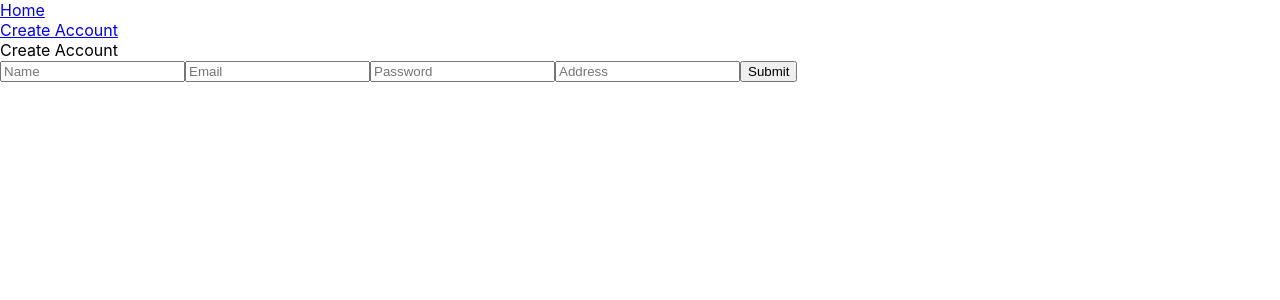
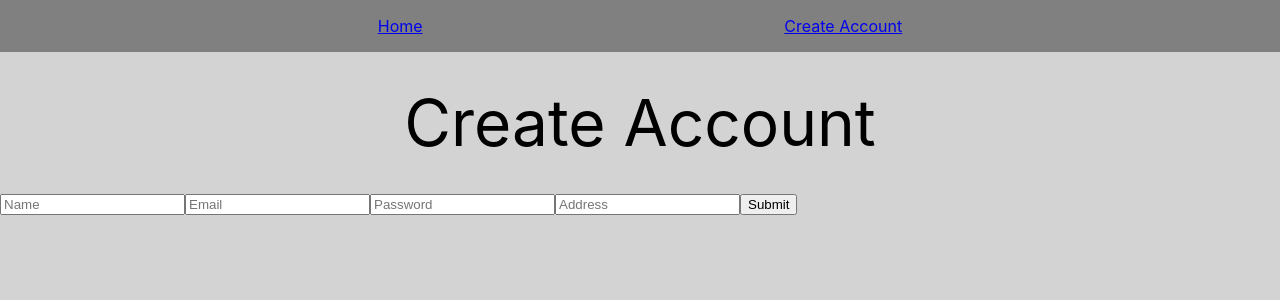
Before and after one commit to cw417/CPS406-project, a React (Create React App) app in the folder client/: page /create in a window 1280 px wide. Shown: the top 300 px of the page. Built offline with nearby package versions, Linux system fonts and the light colour scheme; the HTML template or start-up script is replaced by a standard one.

Commit message:
Create admin page; homepage login functional

```diff
--- a/client/src/App.css
+++ b/client/src/App.css
@@ -1,38 +1,26 @@
-.App {
-  text-align: center;
+html, body {
+  background-color: lightgrey;
+  margin: 0;
 }
 
-.App-logo {
-  height: 40vmin;
-  pointer-events: none;
+/* Utility Classes */
+
+.title {
+  font-size: 4rem;
+  text-align: center;
+  margin-bottom: 2rem;
 }
 
-@media (prefers-reduced-motion: no-preference) {
-  .App-logo {
-    animation: App-logo-spin infinite 20s linear;
-  }
+.f2 {
+  font-size: 2rem;
 }
 
-.App-header {
-  background-color: #282c34;
-  min-height: 100vh;
+/* Navbar */
+.nav {
   display: flex;
-  flex-direction: column;
-  align-items: center;
-  justify-content: center;
-  font-size: calc(10px + 2vmin);
-  color: white;
+  flex-direction: row;
+  justify-content: space-evenly;
+  background-color: grey;
+  padding: 1rem;
+  margin-bottom: 2rem;
 }
-
-.App-link {
-  color: #61dafb;
-}
-
-@keyframes App-logo-spin {
-  from {
-    transform: rotate(0deg);
-  }
-  to {
-    transform: rotate(360deg);
-  }
-}
--- a/client/src/App.js
+++ b/client/src/App.js
@@ -1,9 +1,9 @@
 import { Route, Routes } from 'react-router-dom';
 import Homepage from './views/Homepage';
 import CreateUser from './views/CreateUser';
-import Navbar from './components/Navbar';
+import CustomerPage from './views/CustomerPage';
+import AdminPage from './views/AdminPage';
 import './App.css';
-import CustomerPage from './views/CustomerPage';
 
 export default function App() {
   return (
@@ -12,6 +12,7 @@ export default function App() {
         <Route exact path='/' element={<Homepage />} />
         <Route path='/create' element={<CreateUser />} />
         <Route path='/customerPage' element={<CustomerPage />} />
+        <Route path='/admin' element={<AdminPage />} />
       </Routes>
     </div>
   );
--- a/client/src/components/CustomerList.js
+++ b/client/src/components/CustomerList.js
@@ -1,5 +1,3 @@
-import React, { useState, useEffect } from 'react'
-
 export default function CustomerList({ customers }) {
 
   function renderCustomerList() {
--- /dev/null
+++ b/client/src/views/AdminPage.js
@@ -0,0 +1,17 @@
+import Navbar from '../components/Navbar'
+import CustomerList from '../components/CustomerList'
+import { useLocation } from 'react-router-dom';
+
+export default function AdminPage() {
+
+  const location = useLocation();
+  const customers = location.state.customers;
+
+  return (
+    <div>
+      <Navbar />
+      <div className='title'>Admin</div>
+      <CustomerList customers={customers}/>
+    </div>
+  )
+}
--- a/client/src/views/CreateUser.js
+++ b/client/src/views/CreateUser.js
@@ -1,4 +1,4 @@
-import React, { useRef } from 'react'
+import { useRef } from 'react'
 import { useNavigate } from 'react-router';
 import Navbar from '../components/Navbar';
 
--- a/client/src/views/CustomerPage.js
+++ b/client/src/views/CustomerPage.js
@@ -1,4 +1,5 @@
-import { useLocation } from "react-router-dom";
+import { useLocation } from 'react-router-dom';
+import Navbar from '../components/Navbar';
 
 export default function CustomerPage({}) {
 
@@ -8,9 +9,12 @@ export default function CustomerPage({}) {
 
   return (
     <div>
-      <div>Accounts</div>
+      <Navbar />
+      <div className='title'>{customer.name}</div>
       <div>
-        {customer.name}
+        <div className='f2'>Accounts</div>
+        <div>Chequing: {customer.accounts.chequing}</div>
+        <div>Savings: {customer.accounts.savings}</div>
       </div>
     </div>
   )
--- a/client/src/views/Homepage.js
+++ b/client/src/views/Homepage.js
@@ -18,6 +18,8 @@ import { useNavigate } from "react-router-dom";
 //}
 
 export default function Homepage() {
+
+  const ADMIN_PASSWORD = 'adminpw'
 
   const emailRef = useRef();
   const passwordRef = useRef();
@@ -46,14 +48,18 @@ export default function Homepage() {
     const email = emailRef.current.value;
     const password = passwordRef.current.value;
     // check given credentials
-    if (customers.map(customer => customer.email).includes(email)) { // check for matching email
-      const foundCustomer = customers.filter(customer => customer.email == email).at(0);
-      if (foundCustomer.password == password) { // check for matching password
-        navigate('/customerPage', {state: {customer: foundCustomer}});
+    if (email == 'admin' && password == ADMIN_PASSWORD) { // if user is admin
+      navigate('/admin', {state: {customers: customers}});
+    }
+    else {
+      if (customers.map(customer => customer.email).includes(email)) { // check for matching email
+        const foundCustomer = customers.filter(customer => customer.email == email).at(0);
+        if (foundCustomer.password == password) { // check for matching password
+          navigate('/customerPage', {state: {customer: foundCustomer}});
+        }
       }
     }
   }
-
 
   return (
     <div>
```
